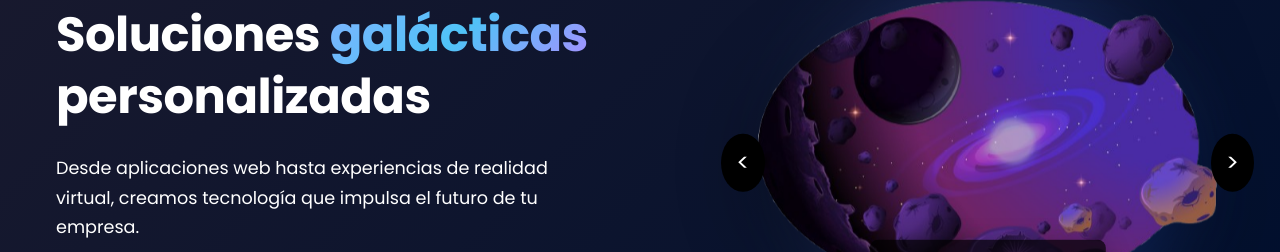
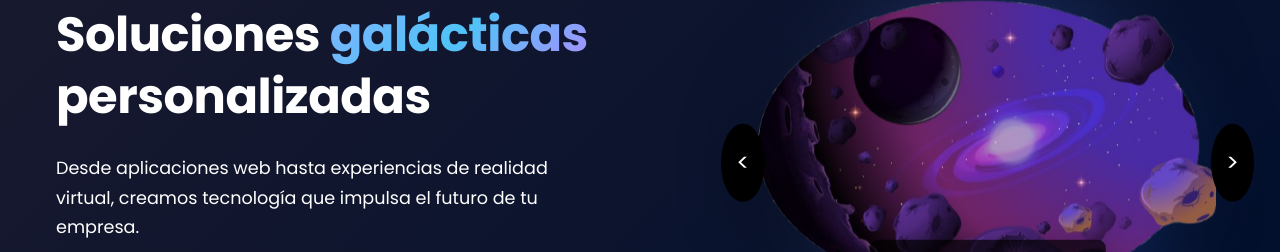
Before and after one commit to rubegonzalezc/bebanova-landing, a Vue app: page / in a window 1280 px wide. Shown: the part 180-432 px from the top of the page. Built offline with nearby package versions, Linux system fonts and the light colour scheme; no server answers.

Commit message:
quick arrow change

```diff
--- a/src/components/HeroSection.vue
+++ b/src/components/HeroSection.vue
@@ -323,9 +323,9 @@
     background-color: rgb(0, 0, 0);
     color: white;
     border: none;
-    padding: 10px 15px;
+    padding: 20px 15px;
     cursor: pointer;
-    border-radius: 50%;
+    border-radius: 90%;
     font-size: 1.5em;
     pointer-events: auto;
     z-index: 200;
```
